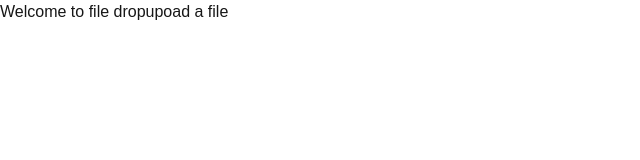
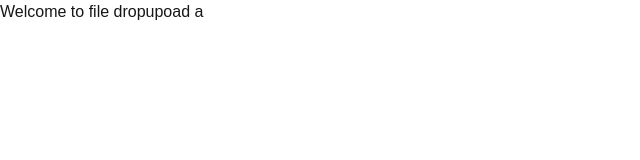
Before and after one commit to RustyRishii/filedrop, a Next.js app: page / in a window 1280 px wide. Shown: the top 160 px of the page, without its empty margins (0-640 px from the left). Built offline with nearby package versions, Linux system fonts and the light colour scheme.

Commit message:
Commit test 4

```diff
--- a/app/page.tsx
+++ b/app/page.tsx
@@ -4,7 +4,7 @@ export default function Home() {
   return (
     <div>
       Welcome to file drop
-      <button>upoad a file</button>
+      <button>upoad a</button>
     </div>
   );
 }
```
